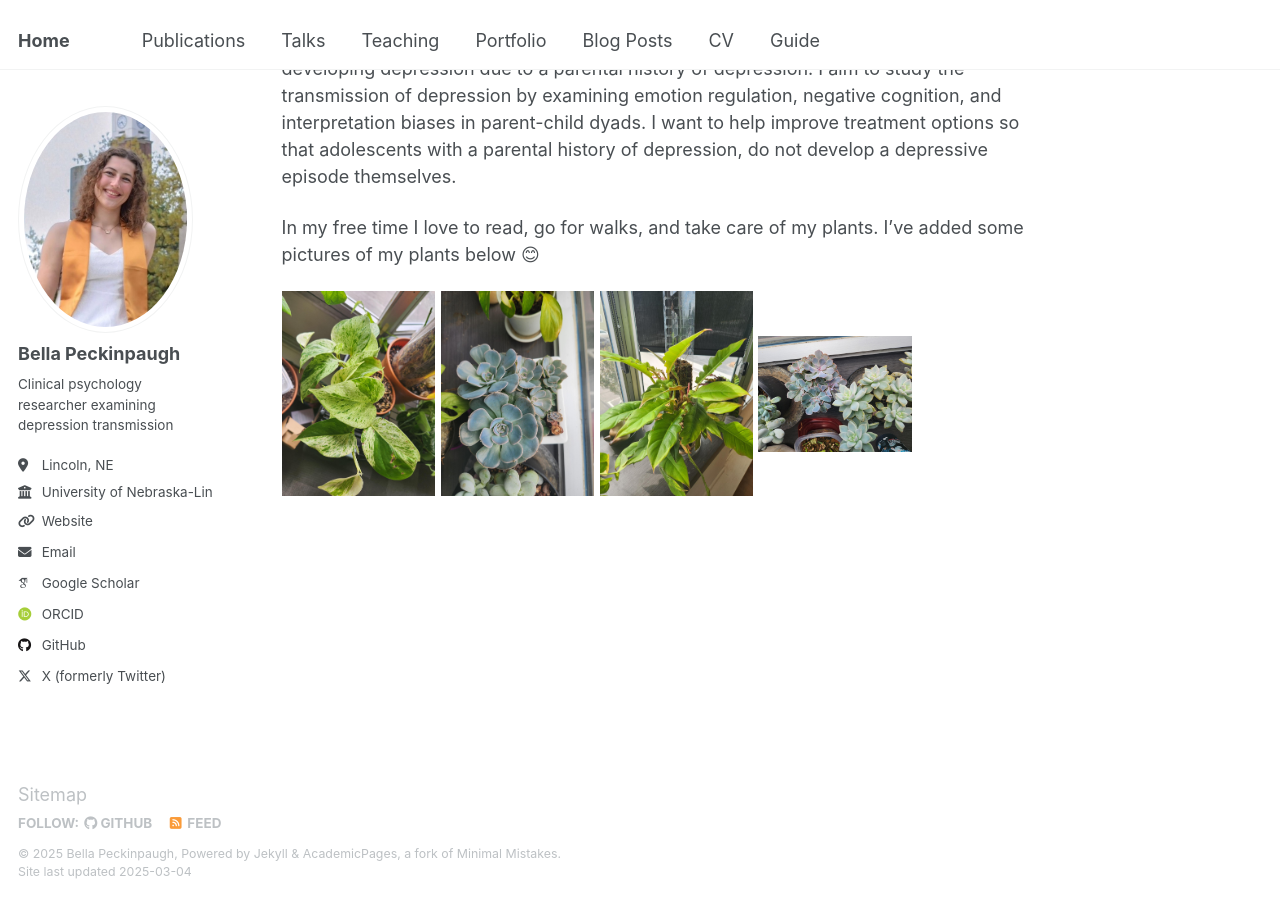
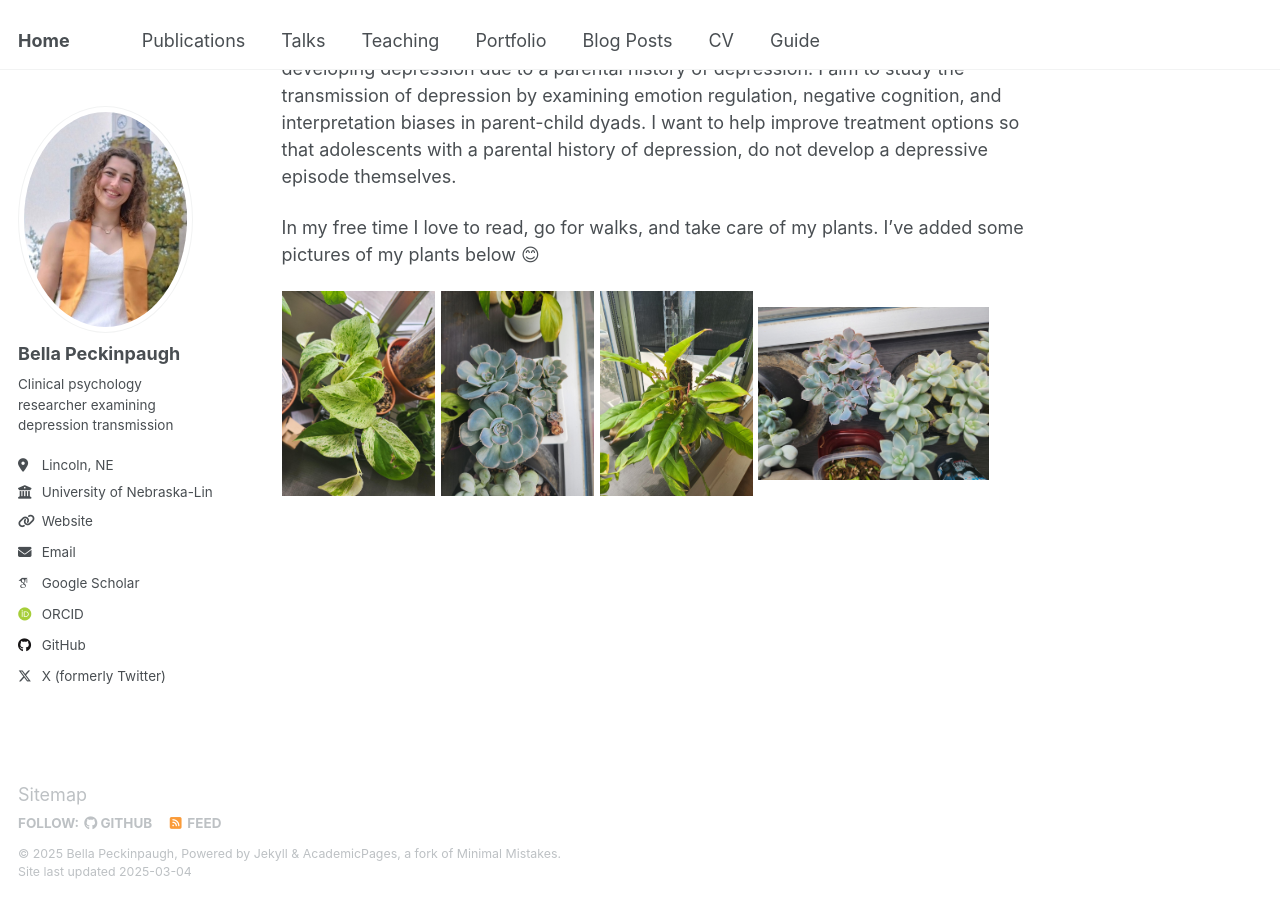
Before and after one commit to bellapeckinpaugh/bellapeckinpaugh.github.io, a Jekyll site: the page built from _pages/about.md, in a window 1280 px wide and 900 px high, scrolled down 544 px. Built offline with Jekyll 4.4.1, drawn with Linux system fonts in a browser that asks for light colours; some web fonts are replaced.

Commit message:
Update about.md

```diff
--- a/_pages/about.md
+++ b/_pages/about.md
@@ -18,4 +18,4 @@ I am passionate about research that can lead to downstream treatment options. I
 
 In my free time I love to read, go for walks, and take care of my plants. I've added some pictures of my plants below 😊
 
-<img src='/images/pothos1.jpg' width="20%">  <img src='/images/succulent1.jpg' width="20%">  <img src='/images/philodendron1.jpg' width="20%">   <img src='/images/succulent2.jpg' width="20%">
+<img src='/images/pothos1.jpg' width="20%">  <img src='/images/succulent1.jpg' width="20%">  <img src='/images/philodendron1.jpg' width="20%">   <img src='/images/succulent2.jpg' width="30%">
```
